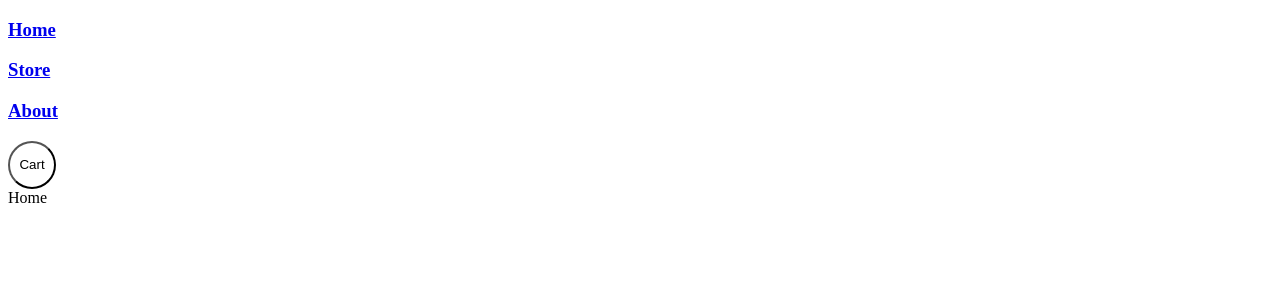
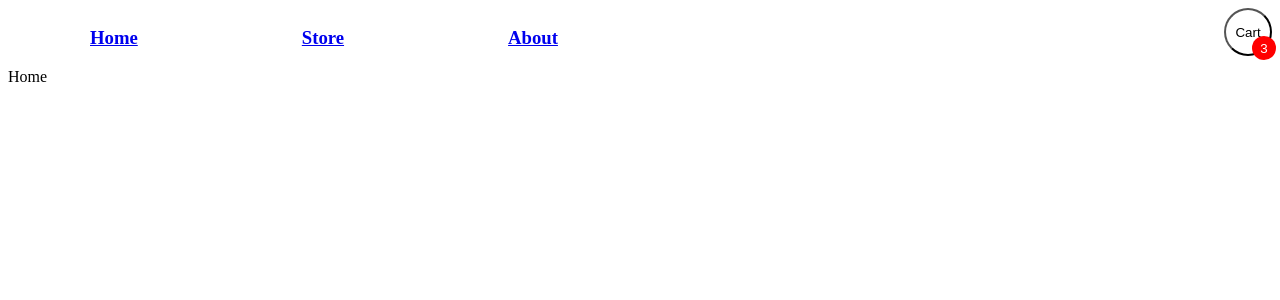
Before and after one commit to Brar21/TypeScript-Learning, a React (Vite) app in the folder Typescript-addtoCart/: page / in a window 1280 px wide. Shown: the top 300 px of the page. Built offline with nearby package versions, Linux system fonts and the light colour scheme.

Commit message:
course addon

```diff
--- a/Typescript-addtoCart/src/components/Navbar.tsx
+++ b/Typescript-addtoCart/src/components/Navbar.tsx
@@ -2,7 +2,8 @@ import React from 'react'
 import { NavLink } from 'react-router-dom'
 const Navbar = () => {
   return (
-      <div>
+      <div style={{ position: 'sticky',width: "100%",height: '60px',display: 'flex',justifyContent:'space-between' }}>
+          <div style={{display:'flex',width:'50%',justifyContent:'space-around'}}>
           <NavLink to='/'>
           <h3>Home</h3>
           </NavLink>
@@ -13,7 +14,12 @@ const Navbar = () => {
           <NavLink to='/about'>
           <h3>About</h3>
           </NavLink>
-              <button style={{width:'3rem',height:'3rem',background:'transparent',borderRadius:'50%'}} >Cart</button>
+          </div>
+          <div>
+          <button style={{ width: '3rem',height: '3rem',background: 'transparent',borderRadius: '50%',position: 'relative' }} >Cart
+          <div style={{borderRadius:'50%',backgroundColor:'red',display:'flex',justifyContent:'center',alignItems:'center',color:'white',width:'1.5rem',height:'1.5rem',position:'absolute',bottom:'0',right:'0',transform:'translate(25%, 25%)'}}>3</div></button>
+          </div>
+
     </div>
   )
 }
--- /dev/null
+++ b/Typescript-addtoCart/src/components/StoreItems.tsx
@@ -0,0 +1,9 @@
+type StoreProps = {
+    id: number
+    name: string
+    price: number
+    imgUrl: string
+}
+const StoreItems = ({id,name,price,imgUrl}:StoreProps) => {}
+
+export default StoreItems
--- /dev/null
+++ b/Typescript-addtoCart/src/data/items.json
@@ -0,0 +1,6 @@
+{
+    "id":1,
+    "name":"Book",
+    "price":10.99,
+    "imgUrl":"https://thumbs.dreamstime.com/b/old-book-flying-letters-magic-light-background-bookshelf-library-ancient-books-as-symbol-knowledge-history-218640948.jpg"
+}
--- a/Typescript-addtoCart/src/pages/Store.tsx
+++ b/Typescript-addtoCart/src/pages/Store.tsx
@@ -1,8 +1,14 @@
-import React from 'react'
-
-const Store = () => {
+import StoreItems from '../components/StoreItems';
+import items from '../data/items.json';
+function Store(){
   return (
-    <div>Store</div>
+      <div>
+          {items.map(item=>(
+          <div key={item.id}>
+              <StoreItems {...item} />
+          </div>
+      ) )}
+    </div>
   )
 }
 
```
